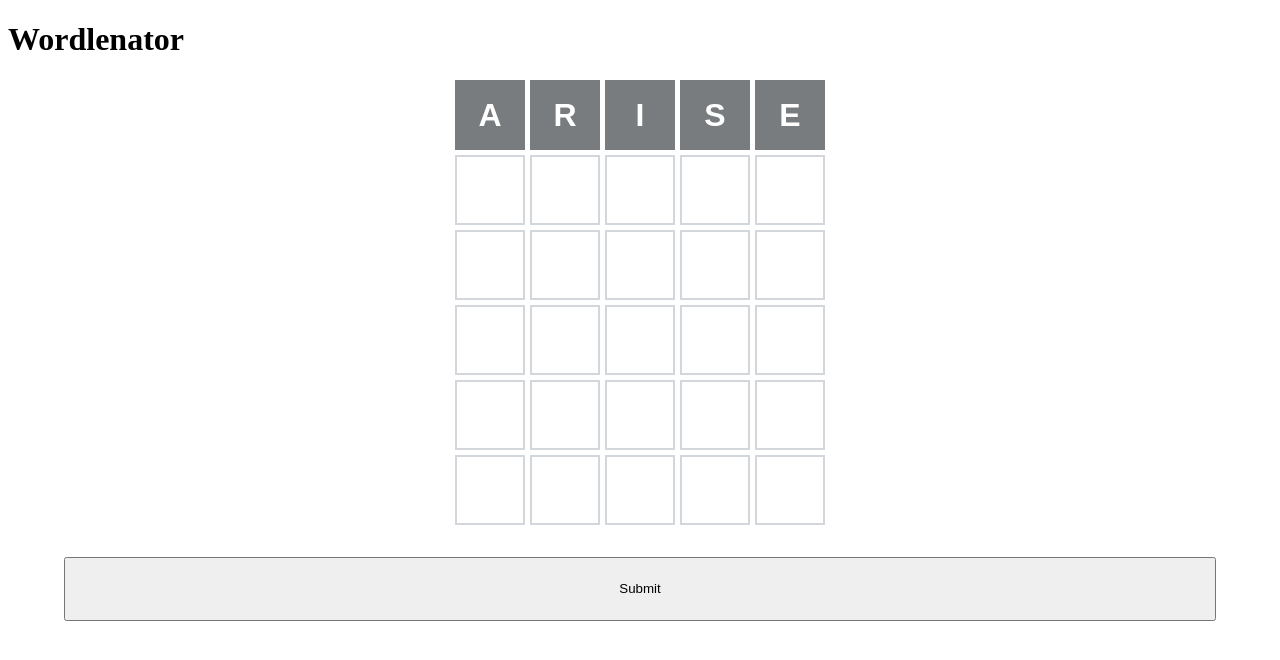
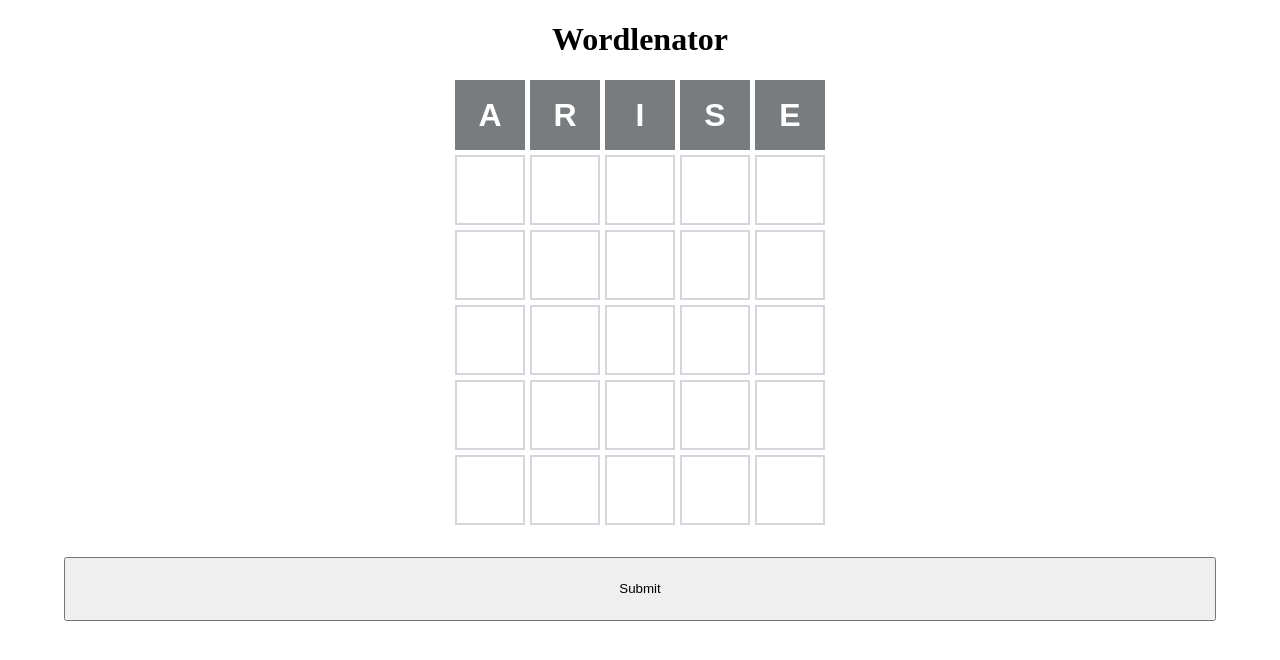
Before and after one commit to utgwkk/wordlenator, a React (Create React App) app: page / in a window 1280 px wide. Shown: the top 660 px of the page. Built offline with nearby package versions, Linux system fonts and the light colour scheme.

Commit message:
serif logo

```diff
--- a/public/index.html
+++ b/public/index.html
@@ -27,7 +27,6 @@
     <title>Wordlenator</title>
   </head>
   <body>
-    <h1>Wordlenator</h1>
     <noscript>You need to enable JavaScript to run this app.</noscript>
     <div id="root"></div>
     <!--
--- a/src/App.module.css
+++ b/src/App.module.css
@@ -1,3 +1,8 @@
+.header {
+    font-family: serif;
+    text-align: center;
+}
+
 .board {
     display: grid;
     grid-template-columns: repeat(5, 1fr);
--- a/src/App.tsx
+++ b/src/App.tsx
@@ -140,6 +140,7 @@ export function App() {
 
   return (
     <div>
+      <h1 className={styles.header}>Wordlenator</h1>
       <div className={styles.container}>
         <div className={styles.board}>
           {results.map((result) =>
```
